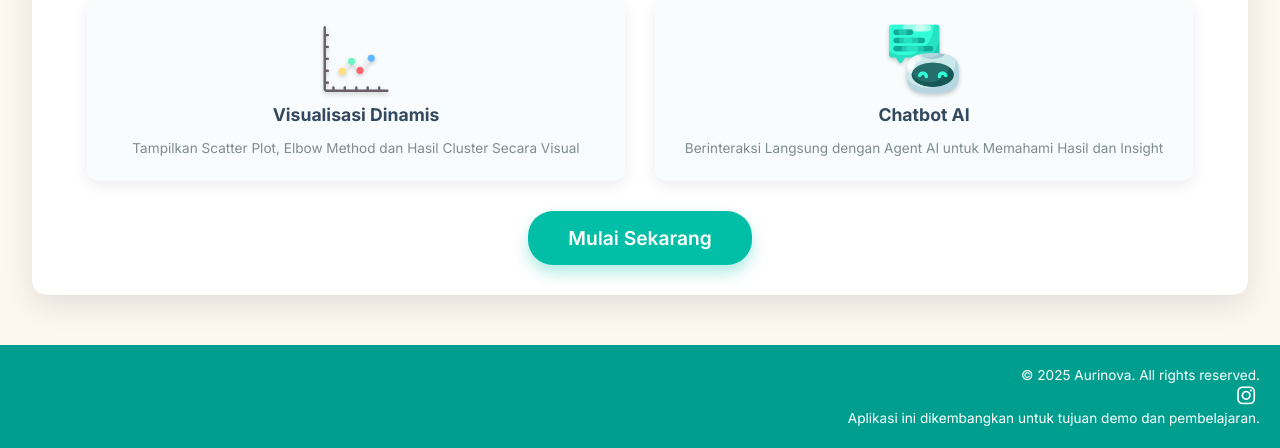
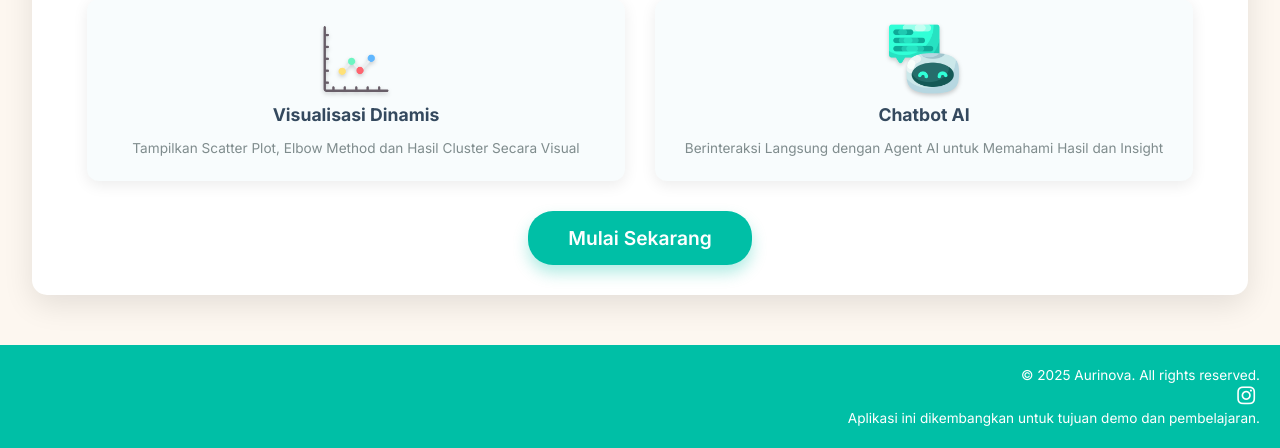
Before and after one commit to javamlna/Aurinova, a Flask app: page / in a window 1280 px wide. Shown: the part 452-900 px from the top of the page. Run offline with Flask 3, Linux system fonts and the light colour scheme.

Commit message:
Layout: Update

```diff
--- a/aiagent/templates/landing.html
+++ b/aiagent/templates/landing.html
@@ -134,7 +134,7 @@
         .footer {
             margin-top: 50px;
             padding: 20px;
-            background-color: #009e8f;
+            background-color: #00BFA6;
             color: white;
             font-size: 0.85em;
             text-align: right;
@@ -168,7 +168,7 @@
     }
 
     .social-icon:hover {
-        color: #00BFA6; /* Warna ikon saat di-hover */
+        color: #34495e; /* Warna ikon saat di-hover */
     }
 
 
```
